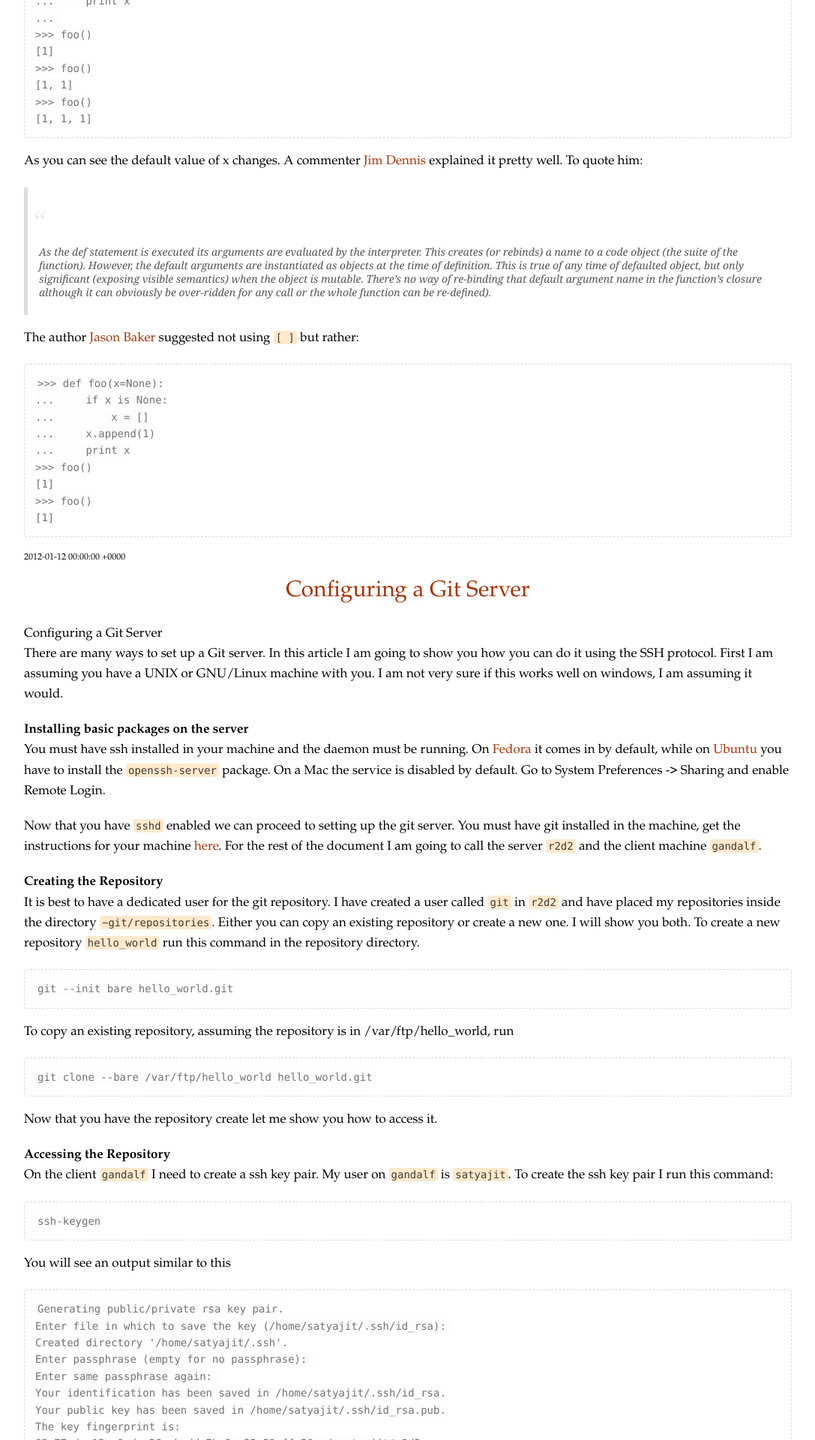
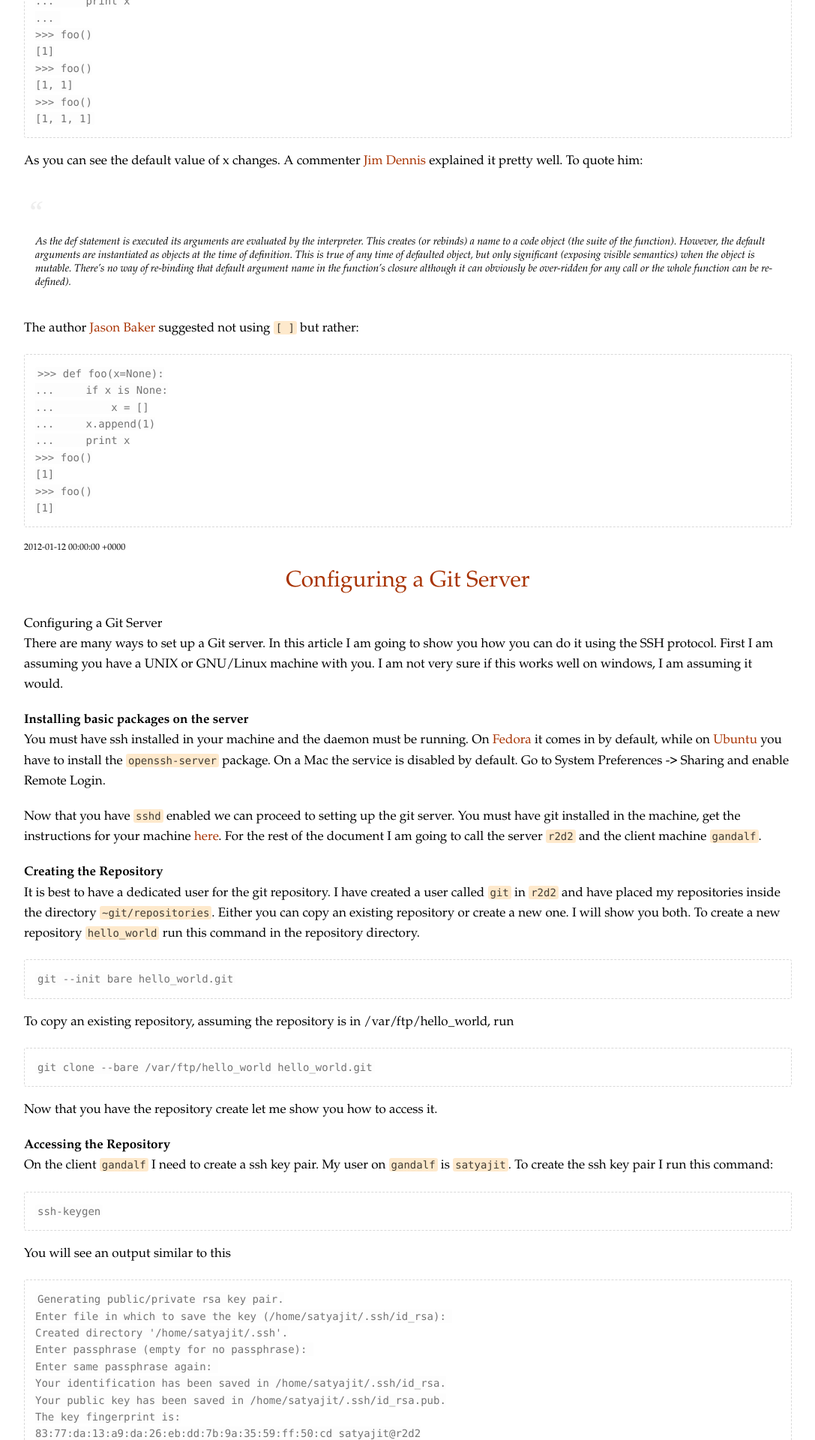
Before and after one commit to satran/satran.github.io, a Jekyll site: the page built from index.html, in a window 1280 px wide. Shown: the part 509-2429 px from the top of the page at 75% size, without its empty margins (96-1183 px from the left). Built offline with Jekyll 4.4.1, drawn with Linux system fonts in a browser that asks for light colours.

Commit message:
Style changes

```diff
--- a/css/base.css
+++ b/css/base.css
@@ -24,7 +24,7 @@
     body, input, textarea { color: #000; font: 17px/1.6 Palatino, Georgia,'Times New Roman',serif; }
     p, ul, ol, dd, pre { margin-bottom: 20px; }
     pre, code { font: 12px Monaco,monospace; line-height: 1.6; }
-    blockquote { border-left: 5px solid #ddd; color: #555; font-style: italic; margin: 0 0 20px; padding: 0 0 0 10px; }
+    /*blockquote { border-left: 5px solid #ddd; color: #555; font-style: italic; margin: 0 0 20px; padding: 0 0 0 10px; }*/
     table { border: 1px solid #ccc; border-width: 1px 1px 0 1px; font-size: 14px; line-height: 1.6; margin: 0 0 20px 0; text-align: left; }
     caption { text-align: left; }
     tr { border-bottom: 1px solid #ccc; }
@@ -354,9 +354,8 @@ text-align: center;
 
 
             blockquote {
-                padding: 13px 13px 21px 15px;
+                padding: 0 13px 21px 15px;
                 margin-bottom: 18px;
-                font-family:georgia,serif;
                 font-style: italic;
             }
             blockquote:before {
```
